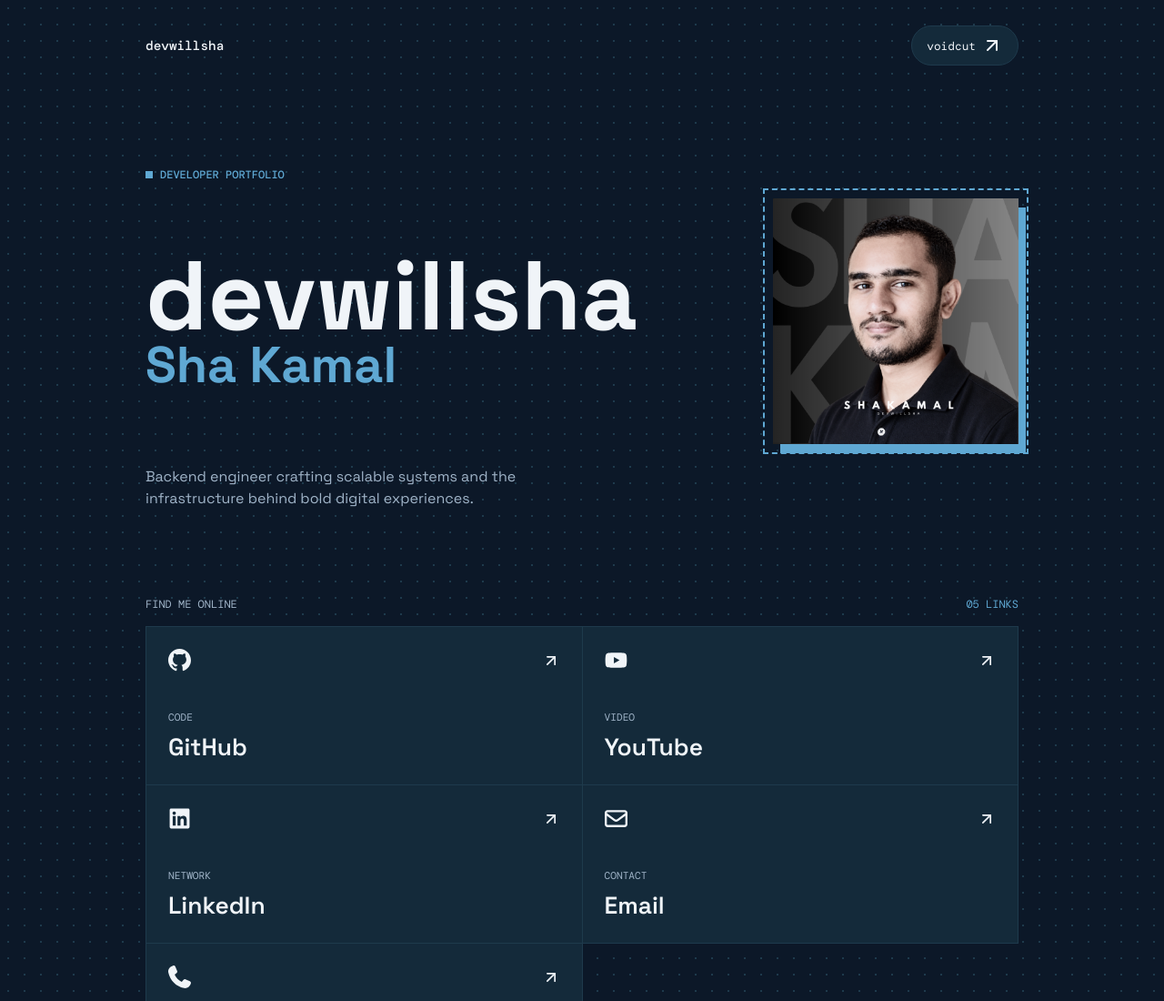
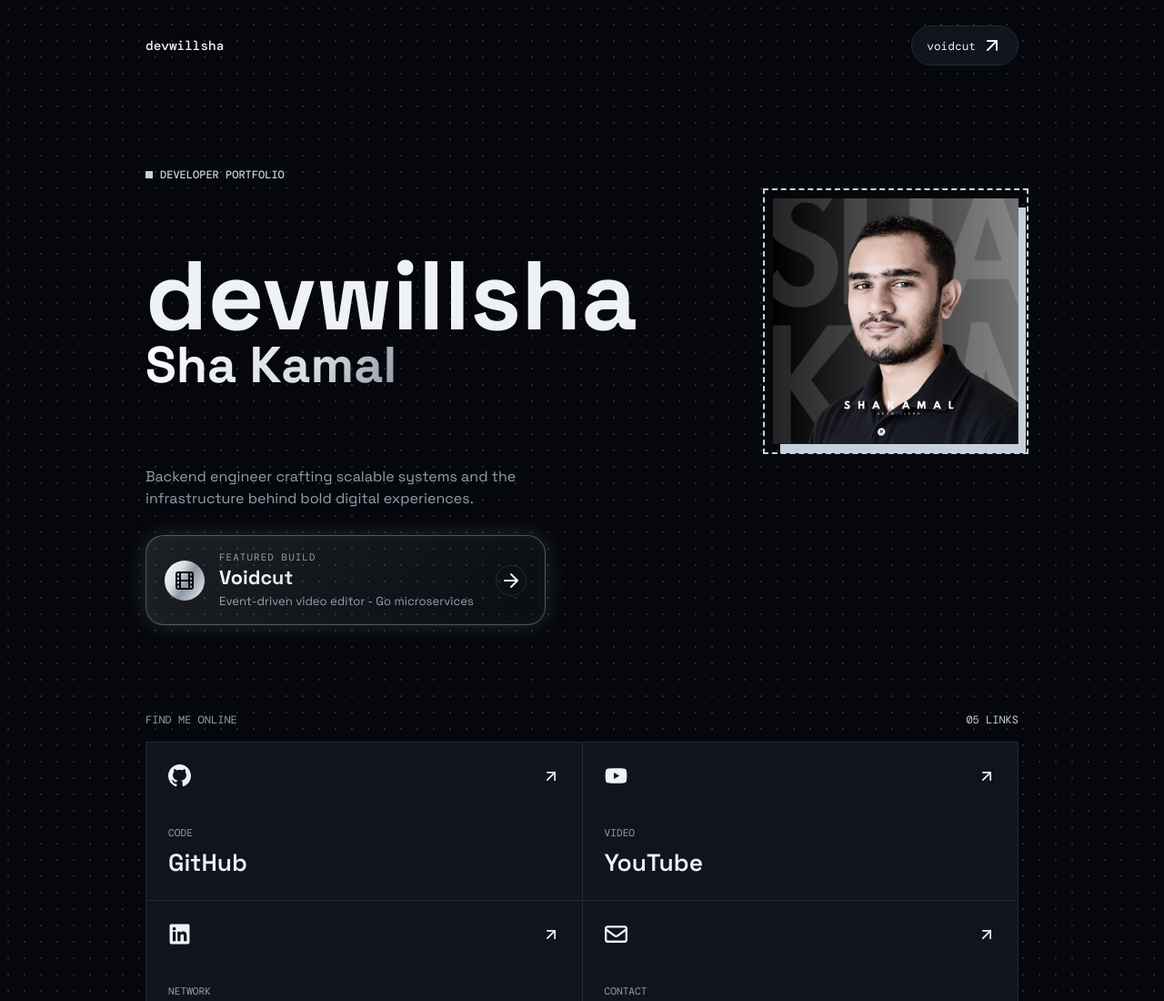
Before and after one commit to devwillsha/me, a plain HTML site: page index.html in a window 1280 px wide. Shown: the top 1100 px of the page at 91% size. Drawn offline with nearby package versions, Linux system fonts and the light colour scheme.

Commit message:
Matalic silver black theme

```diff
--- a/index.html
+++ b/index.html
@@ -13,20 +13,34 @@
   <link href="https://fonts.googleapis.com/css2?family=DM+Mono:wght@400;500&family=Space+Grotesk:wght@400;500;600;700&display=swap" rel="stylesheet" />
   <script src="https://unpkg.com/lucide@latest"></script>
   <style>
+    html { scroll-behavior: smooth; }
+
     :root {
       color-scheme: dark;
-      --canvas: #0c1828;
-      --surface: #142a3a;
-      --ink: #f0f4f8;
-      --muted: #a0b4c8;
-      --line: #1e3a4c;
-      --accent: #5fa8d3;
-      --accent-soft: #1a3a52;
-      --shadow: 5px 5px 0 #5fa8d3;
-      --hover-ink: #0c1828;
+      --canvas: #05070c;
+      --surface: #10141c;
+      --ink: #eef1f5;
+      --muted: #92a0ad;
+      --line: #232a34;
+      --accent: #c7d1db;
+      --accent-soft: #1a1f28;
+      --metal-1: #ffffff;
+      --metal-2: #d7dde3;
+      --metal-3: #8b96a3;
+      --metal-4: #eef1f5;
+      --metal-gradient: linear-gradient(120deg, var(--metal-1) 0%, var(--metal-2) 35%, var(--metal-3) 55%, var(--metal-4) 100%);
+      --shadow: 5px 5px 0 #c7d1db;
+      --hover-ink: #05070c;
     }
 
     * { box-sizing: border-box; }
+
+    .metal-text {
+      background: var(--metal-gradient);
+      -webkit-background-clip: text;
+      background-clip: text;
+      color: transparent;
+    }
 
     body {
       min-height: 100vh;
@@ -77,7 +91,11 @@
     }
 
     .nav-link i { width: 14px; height: 14px; }
-    .nav-link:hover { border-color: var(--accent); color: var(--accent); }
+    .nav-link:hover {
+      border-color: var(--accent);
+      color: #ffffff;
+      background: linear-gradient(135deg, rgba(255, 255, 255, 0.14), rgba(139, 150, 163, 0.08));
+    }
     .nav-link:focus-visible, .social-card:focus-visible { outline: 3px solid var(--accent); outline-offset: 3px; }
 
     .intro { width: 100%; }
@@ -122,7 +140,6 @@
 
     .title-alias {
       order: 2;
-      color: var(--accent);
       font-size: 0.52em;
       line-height: 1;
     }
@@ -173,6 +190,83 @@
       line-height: 1.5;
     }
 
+    .intro-project-link {
+      display: flex;
+      align-items: center;
+      gap: 16px;
+      max-width: 440px;
+      margin-top: 28px;
+      padding: 16px 20px;
+      border: 1px solid rgba(199, 209, 219, 0.35);
+      border-radius: 20px;
+      background: linear-gradient(135deg, rgba(199, 209, 219, 0.12), rgba(139, 150, 163, 0.04));
+      box-shadow: 0 0 26px rgba(199, 209, 219, 0.16), inset 0 0 20px rgba(199, 209, 219, 0.05);
+      color: var(--ink);
+      text-decoration: none;
+    }
+
+    .intro-project-icon {
+      display: grid;
+      place-items: center;
+      width: 44px;
+      height: 44px;
+      flex: 0 0 auto;
+      border-radius: 50%;
+      background: var(--metal-gradient);
+      color: var(--hover-ink);
+    }
+
+    .intro-project-icon i { width: 20px; height: 20px; }
+
+    .intro-project-body { flex: 1; min-width: 0; }
+
+    .intro-project-eyebrow {
+      display: block;
+      color: var(--muted);
+      font-family: "DM Mono", monospace;
+      font-size: 0.68rem;
+      letter-spacing: 0.1em;
+      text-transform: uppercase;
+    }
+
+    .intro-project-name {
+      display: block;
+      margin-top: 4px;
+      font-size: 1.35rem;
+      font-weight: 700;
+      line-height: 1.15;
+    }
+
+    .intro-project-tag {
+      display: block;
+      margin-top: 4px;
+      color: var(--muted);
+      font-size: 0.82rem;
+      line-height: 1.4;
+    }
+
+    .intro-project-arrow {
+      display: grid;
+      place-items: center;
+      width: 34px;
+      height: 34px;
+      flex: 0 0 auto;
+      border: 1px solid var(--line);
+      border-radius: 50%;
+      color: var(--ink);
+    }
+
+    .intro-project-link:hover {
+      border-color: var(--accent);
+      box-shadow: 0 0 40px rgba(199, 209, 219, 0.32), inset 0 0 24px rgba(199, 209, 219, 0.09);
+    }
+
+    .intro-project-link:hover .intro-project-arrow {
+      border-color: var(--accent);
+      color: #ffffff;
+      background: linear-gradient(135deg, rgba(255, 255, 255, 0.14), rgba(139, 150, 163, 0.08));
+    }
+
     .links-section { margin-top: clamp(64px, 12vh, 112px); }
 
     .section-label {
@@ -210,7 +304,7 @@
 
     .social-card:hover {
       z-index: 1;
-      background: var(--accent);
+      background: var(--metal-gradient);
       color: var(--hover-ink);
       box-shadow: var(--shadow);
     }
@@ -230,7 +324,7 @@
       font-size: 0.7rem;
     }
 
-    .project-showcase { margin-top: clamp(64px, 12vh, 112px); }
+    .project-showcase { margin-top: clamp(64px, 12vh, 112px); scroll-margin-top: 60px; }
 
     .project-heading {
       margin: 0;
@@ -486,6 +580,8 @@
       .footer { gap: 12px; flex-direction: column; }
       .step-grid { grid-template-columns: 1fr; }
       .flow-steps li { flex-direction: column; gap: 6px; }
+      .intro-project-link { max-width: 100%; padding: 14px 16px; }
+      .intro-project-arrow { display: none; }
     }
   </style>
 </head>
@@ -499,10 +595,19 @@
     <section class="intro" aria-labelledby="page-title">
       <p class="eyebrow">Developer portfolio</p>
       <div class="title-row">
-        <h1 id="page-title"><span class="title-name">devwillsha</span><span class="title-alias">Sha Kamal</span></h1>
+        <h1 id="page-title"><span class="title-name">devwillsha</span><span class="title-alias metal-text">Sha Kamal</span></h1>
         <div class="image-frame"><img class="title-image" src="images/pic.png" alt="" /></div>
       </div>
       <p class="intro-copy">Backend engineer crafting scalable systems and the infrastructure behind bold digital experiences.</p>
+      <a class="intro-project-link" href="#voidcut-project">
+        <span class="intro-project-icon"><i data-lucide="film" aria-hidden="true"></i></span>
+        <span class="intro-project-body">
+          <span class="intro-project-eyebrow">Featured build</span>
+          <span class="intro-project-name metal-text">Voidcut</span>
+          <span class="intro-project-tag">Event-driven video editor - Go microservices</span>
+        </span>
+        <span class="intro-project-arrow"><i data-lucide="arrow-right" aria-hidden="true"></i></span>
+      </a>
     </section>
 
     <section class="links-section" aria-label="Social links">
@@ -533,7 +638,7 @@
 
     <section class="project-showcase" id="voidcut-project" aria-labelledby="voidcut-title">
       <div class="section-label"><span>Project blueprint</span><span>voidcut</span></div>
-      <h2 id="voidcut-title" class="project-heading">Voidcut</h2>
+      <h2 id="voidcut-title" class="project-heading metal-text">Voidcut</h2>
       <p class="project-lead">A smart video editor that runs in the background while you record. Logs mic and keyboard activity in real time, then uses that activity log to cut dead air after you upload the recording. Built as a full event-driven distributed microservices system in Go.</p>
 
       <div class="project-links">
```
